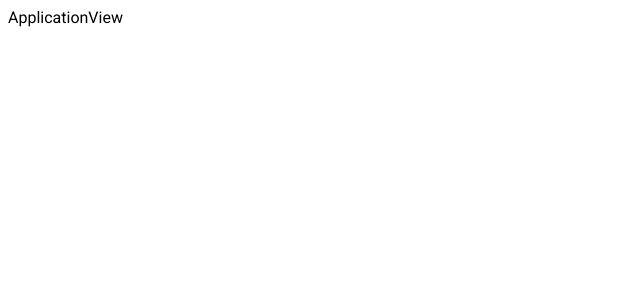
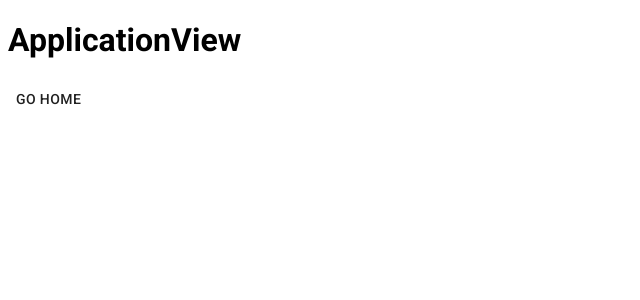
Before and after one commit to surc54/uf-scheduler, a React (Create React App) app: page /app in a window 1280 px wide. Shown: the top 300 px of the page, without its empty margins (0-640 px from the left). Built offline with nearby package versions, Linux system fonts and the light colour scheme.

Commit message:
Update route animations

```diff
--- a/src/App.tsx
+++ b/src/App.tsx
@@ -1,4 +1,5 @@
 import { createMuiTheme, ThemeProvider } from "@material-ui/core"
+import { AnimatePresence } from "framer-motion"
 import React from "react"
 import { Route, Router, Switch } from "react-router-dom"
 import history from "./utils/history"
@@ -27,10 +28,25 @@ const App: React.FC = () => {
   return (
     <ThemeProvider theme={theme}>
       <Router history={history}>
-        <Switch>
-          <Route path="/app" render={() => <ApplicationView />} />
-          <Route path="/" render={() => <LandingView />} />
-        </Switch>
+        <Route
+          render={({ location }) => (
+            <>
+              <AnimatePresence exitBeforeEnter>
+                <Switch
+                  location={location}
+                  key={
+                    location.pathname.startsWith("/app")
+                      ? "Application"
+                      : "Landing"
+                  }
+                >
+                  <Route path="/app" component={ApplicationView} />
+                  <Route path="/" component={LandingView} />
+                </Switch>
+              </AnimatePresence>
+            </>
+          )}
+        />
       </Router>
     </ThemeProvider>
   )
--- a/src/components/layouts/SimpleLayout.tsx
+++ b/src/components/layouts/SimpleLayout.tsx
@@ -1,6 +1,6 @@
 import { Breadcrumbs, Link, makeStyles } from "@material-ui/core"
 import clsx from "clsx"
-import { motion, AnimatePresence } from "framer-motion"
+import { motion } from "framer-motion"
 import React from "react"
 import { Link as RouterLink, Route, RouteProps } from "react-router-dom"
 
@@ -42,7 +42,7 @@ const SimpleLayout: React.FC<SimpleLayoutProps> = ({
     <Route
       {...others}
       render={matchProps => (
-        <div className="pt-12 pb-8 grid grid-cols-1 lg:grid-cols-2 min-h-full px-4 container mx-auto">
+        <motion.div className="pt-12 pb-8 grid grid-cols-1 lg:grid-cols-2 min-h-full px-4 container mx-auto">
           <div className="hidden lg:block"></div>
           <div className="flex flex-col justify-center items-start h-full">
             {breadcrumbs.length !== 0 ? crumbs : null}
@@ -50,7 +50,7 @@ const SimpleLayout: React.FC<SimpleLayoutProps> = ({
               layout
               layoutId="simpleLayoutTitle"
               className={clsx(
-                "font-bold text-5xl overflow-hidden mb-4 w-full",
+                "font-bold text-5xl overflow-hidden mb-4",
                 classes.title
               )}
             >
@@ -59,7 +59,7 @@ const SimpleLayout: React.FC<SimpleLayoutProps> = ({
 
             <Component {...matchProps} />
           </div>
-        </div>
+        </motion.div>
       )}
     />
   )
--- a/src/index.tsx
+++ b/src/index.tsx
@@ -17,5 +17,5 @@ ReactDOM.render(
 // or send to an analytics endpoint. Learn more: https://bit.ly/CRA-vitals
 
 if (process.env.NODE_ENV === "development") {
-  reportWebVitals(console.log);
+  reportWebVitals(console.log)
 }
--- a/src/views/ApplicationView.tsx
+++ b/src/views/ApplicationView.tsx
@@ -1,7 +1,31 @@
+import { Button } from "@material-ui/core"
+import { motion, Variants } from "framer-motion"
 import React from "react"
+import { Link } from "react-router-dom"
 
 const ApplicationView: React.FC = () => {
-  return <div>ApplicationView</div>
+  const variants: Variants = {
+    hidden: {
+      opacity: 0
+    },
+    visible: {
+      opacity: 1
+    }
+  }
+
+  return (
+    <motion.div
+      variants={variants}
+      initial="hidden"
+      animate="visible"
+      exit="hidden"
+    >
+      <h1>ApplicationView</h1>
+      <Button component={Link} to="/">
+        Go home
+      </Button>
+    </motion.div>
+  )
 }
 
 export default ApplicationView
--- a/src/views/LandingView.tsx
+++ b/src/views/LandingView.tsx
@@ -1,16 +1,40 @@
-import { AnimatePresence, AnimateSharedLayout } from "framer-motion"
+import { AnimateSharedLayout, motion, Variants } from "framer-motion"
 import React from "react"
-import { Switch } from "react-router-dom"
+import { RouteComponentProps, Switch } from "react-router-dom"
 import SimpleLayout from "../components/layouts/SimpleLayout"
 import AboutView from "./landing/AboutView"
 import HomeView from "./landing/HomeView"
 import NotFound from "./landing/NotFound"
 
-const LandingView: React.FC = props => {
+const LandingView: React.FC<RouteComponentProps> = props => {
+  const layoutVariants: Variants = {
+    hidden: {
+      translateX: 50,
+      opacity: 0,
+      transition: {
+        type: "tween"
+      }
+    },
+    visible: {
+      translateX: 0,
+      opacity: 1,
+      transition: {
+        type: "tween"
+      }
+    }
+  }
+
   return (
+    <div className="w-full h-full overflow-x-hidden">
+      <motion.div
+        className="h-full"
+        variants={layoutVariants}
+        initial="hidden"
+        animate="visible"
+        exit="hidden"
+      >
         <AnimateSharedLayout type="crossfade">
-      <AnimatePresence exitBeforeEnter>
-        <Switch>
+          <Switch location={props.location} key={props.location.pathname}>
             <SimpleLayout
               path="/about"
               title="About"
@@ -30,8 +54,9 @@ const LandingView: React.FC = props => {
               component={NotFound}
             />
           </Switch>
-      </AnimatePresence>
         </AnimateSharedLayout>
+      </motion.div>
+    </div>
   )
 }
 
--- a/src/views/landing/AboutView.tsx
+++ b/src/views/landing/AboutView.tsx
@@ -10,12 +10,10 @@ const AboutView: React.FC = () => {
       }
     },
     hidden: {
-      opacity: 0,
-      transition: {
-        staggerChildren: 0.1
-      }
+      opacity: 0
     }
   }
+
   const contentVariants: Variants = {
     visible: {
       opacity: 1,
@@ -26,6 +24,7 @@ const AboutView: React.FC = () => {
       translateY: 100
     }
   }
+
   return (
     <motion.div
       className="text-justify"
--- a/tsconfig.json
+++ b/tsconfig.json
@@ -14,7 +14,7 @@
     "resolveJsonModule": true,
     "isolatedModules": true,
     "noEmit": true,
-    "jsx": "react"
+    "jsx": "react-jsx"
   },
   "include": ["src"]
 }
```
Also changed, not shown: 1 other file (tests, documents, lock files or other folders). Lines whose indentation alone changed are shown as unchanged.
